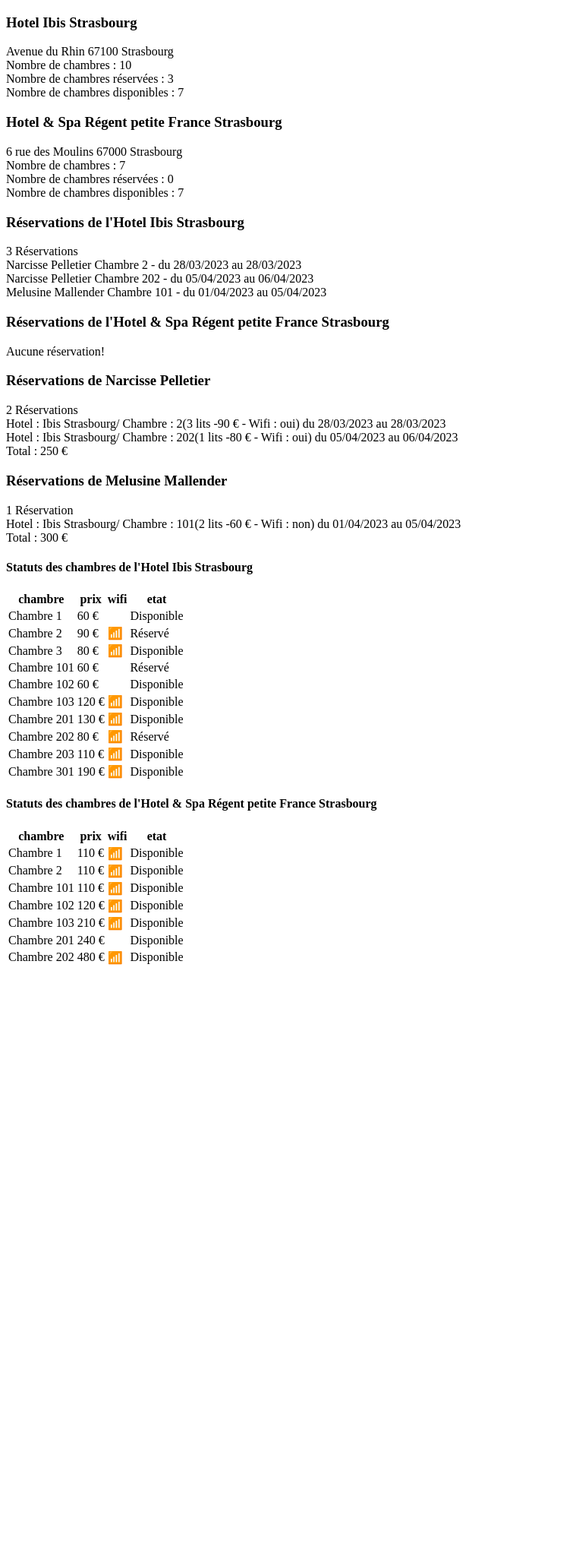
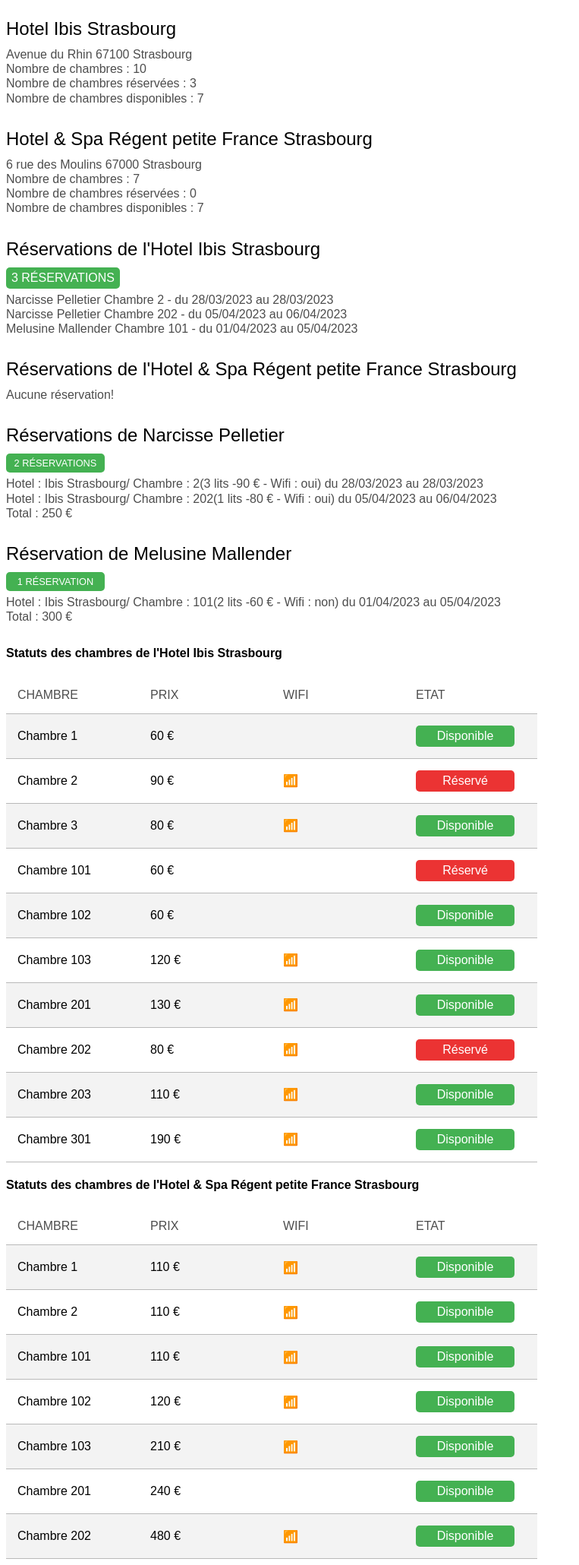
Before and after one commit to JeanNoLimit/hotel, a PHP site: page / in a window 1280 px wide. Shown: the whole page at 76% size, without its empty margins (0-763 px from the left). Before the commit the page ends 1270 px from the top, so only its background shows below. Run offline with PHP 8.4, Linux system fonts and the light colour scheme.

Commit message:
Mise en forme - création fichier css

```diff
--- a/Client.class.php
+++ b/Client.class.php
@@ -73,8 +73,8 @@ class Client {
     public function affichageResaClient(){
         $nbReservations=count($this->_listeResa);
         $AffichageNbResa=($nbReservations>1) ? "Réservations" : "Réservation";
-        $result="<h3>Réservations de ". $this->get_prenom()." ".$this->get_nom()."</h3>";
-        $result.= $nbReservations." ".$AffichageNbResa ."<br>";
+        $result="<h3> $AffichageNbResa de ". $this->get_prenom()." ".$this->get_nom()."</h3>";
+        $result.="<div class='resaClient'>". $nbReservations." ".$AffichageNbResa ."</div><p>";
         foreach ($this->_listeResa as $reservation){
             //Utilisation de l'opérateur ternaire. Permet d'écrire sur une seule ligne une condition if/else
             //Ici par exemple -> Si le wifi est présent dans une chambre ? renvoyer "oui" : sinon renvoyer "non"
@@ -85,7 +85,7 @@ class Client {
             $reservation->get_chambre()->get_prix()." € - Wifi : ".$wifi.") du ".
             $reservation->get_dateEntree()->format('d/m/Y'). " au ". $reservation->get_dateSortie()->format('d/m/Y')."<br>";
         }
-        $result.="Total : ". $this->getSomme(). " € <br>";
+        $result.="Total : ". $this->getSomme(). " € </p>";
        //📶 On peut récupérer le code utf-8 de l'émoji wifi pour l'affichage ou utiliser front awesome (https://fontawesome.com/)
         echo $result;
 
--- a/Hotel.class.php
+++ b/Hotel.class.php
@@ -109,10 +109,10 @@ class Hotel {
         $nbReservations=count($this->_listeResa);
         $nbChambresDispo=$nbChambres-$nbReservations;
         $result="<h3> Hotel ".$this->get_nom()." ".$this->get_ville(). "</h3>";
-        $result.=$this->get_adresse()." ".$this->get_cP()." ".$this->get_ville()."<br>";
+        $result.="<p>".$this->get_adresse()." ".$this->get_cP()." ".$this->get_ville()."<br>";
         $result.="Nombre de chambres : ". $nbChambres. "<br>";
         $result.="Nombre de chambres réservées : ". $nbReservations. "<br>";
-        $result.="Nombre de chambres disponibles : ".$nbChambresDispo. "<br>";
+        $result.="Nombre de chambres disponibles : ".$nbChambresDispo. "<br></p>";
 
         echo $result;
     }
@@ -122,19 +122,20 @@ class Hotel {
         $AffichageNbResa=($nbReservations>1) ? "Réservations" : "Réservation";
         $result="<h3>Réservations de l'Hotel ".$this->get_nom()." ".$this->get_ville(). "</h3>";
         if ($nbReservations==0){
-            $result.="Aucune réservation!";
+            $result.="<p>Aucune réservation!</p>";
         }
         else {
-            $result.=  $nbReservations ." ".$AffichageNbResa."<br>";
+            $result.=  "<div class='resa'>".$nbReservations ." ".$AffichageNbResa."</div><p>";
             foreach ($this->_listeResa as $reservation){
 
                 $result.=$reservation->get_client()->get_prenom().
                 " ".$reservation->get_client()->get_nom().
                 " Chambre ".$reservation->get_chambre()->get_num().
                 " - du ". $reservation->get_dateEntree()->format('d/m/Y').
-                " au ".$reservation->get_dateSortie()->format('d/m/Y'). "<br>";
+                " au ".$reservation->get_dateSortie()->format('d/m/Y')."<br>";
 
             }
+            $result.="</p>";
         }
         echo $result;
     }
@@ -145,7 +146,7 @@ class Hotel {
         $result.="<table> <tr><th>chambre</th><th>prix</th><th>wifi</th><th>etat</th></tr>";
         foreach( $this->_listeChambre as $chambre) {
             $wifi = ($chambre->get_wifi()) ? "📶" : " ";
-            $statut=($chambre->getStatutChambre())? "Réservé" : "Disponible";
+            $statut=($chambre->getStatutChambre())? "<div class='reserve'>Réservé</div>" : "<div class='disponible'>Disponible</div>";
             $result.="<tr><td>Chambre ".$chambre->get_num()."</td><td>".$chambre->get_prix()." €</td><td>$wifi</td><td>".$statut."</td></tr>";
 
         }
--- /dev/null
+++ b/css/style.css
@@ -0,0 +1,83 @@
+*{
+
+    box-sizing : border-box;
+    font-family:Arial, Helvetica, sans-serif;
+
+}
+
+h3 {
+    margin-bottom : 10px;
+    font-weight: 500;
+    font-size: 1.5em;
+
+}
+
+p{
+    color:rgb(77, 77, 77);
+    line-height:120%;
+    margin-bottom: 30px;
+    margin-top:5px;
+}
+
+.resa {
+    background-color:#44b152;
+    color: white;
+    padding: 5px;
+    width: 150px;
+    border-radius: 5px;
+    text-align: center;
+    text-transform:uppercase;
+
+}
+.resaClient {
+    background-color:#44b152;
+    color: white;
+    font-size: 0.8em;
+    padding: 5px;
+    width: 130px;
+    border-radius: 5px;
+    text-align: center;
+    text-transform:uppercase;
+
+}
+/* mise en page du tableau */
+table{
+    width: 700px;
+    border-collapse: collapse;
+    table-layout: fixed;
+}
+
+th{
+    text-align: left;
+    border-bottom: 1px solid rgb(185, 185, 185);
+    color: rgb(77, 77, 77);
+    font-weight: 500;
+    padding:15px;
+    text-transform:uppercase;
+
+}
+
+
+td{
+   border-bottom: 1px solid rgb(185, 185, 185) ;
+   padding: 15px;
+}
+table tr:nth-child(even){
+    background-color:rgb(243, 243, 243);
+}
+.reserve{
+    background-color:#eb3333;
+    color: white;
+    padding: 5px;
+    width: 130px;
+    border-radius: 5px;
+    text-align: center;
+}
+.disponible{
+    background-color:#44b152;
+    color: white;
+    padding: 5px;
+    width: 130px;
+    border-radius: 5px;
+    text-align: center;
+}
--- a/index.php
+++ b/index.php
@@ -1,17 +1,13 @@
 <!DOCTYPE html>
-<html lang="en">
+<html lang="fr">
 <head>
     <meta charset="UTF-8">
     <meta http-equiv="X-UA-Compatible" content="IE=edge">
     <meta name="viewport" content="width=device-width, initial-scale=1.0">
-    <title>Document</title>
+    <link rel="stylesheet" href="css/style.css">
+    <title>Réservation hôtels</title>
 </head>
 <body>
-
-</body>
-</html>
-
-
 
 <?php
 
@@ -71,8 +67,7 @@ $client2->affichageResaClient();
 $client1->getSomme();
 $h1->affichageStatutChambre();
 $h2->affichageStatutChambre();
+?>
 
-
-
-
-?>
+</body>
+</html>
```
